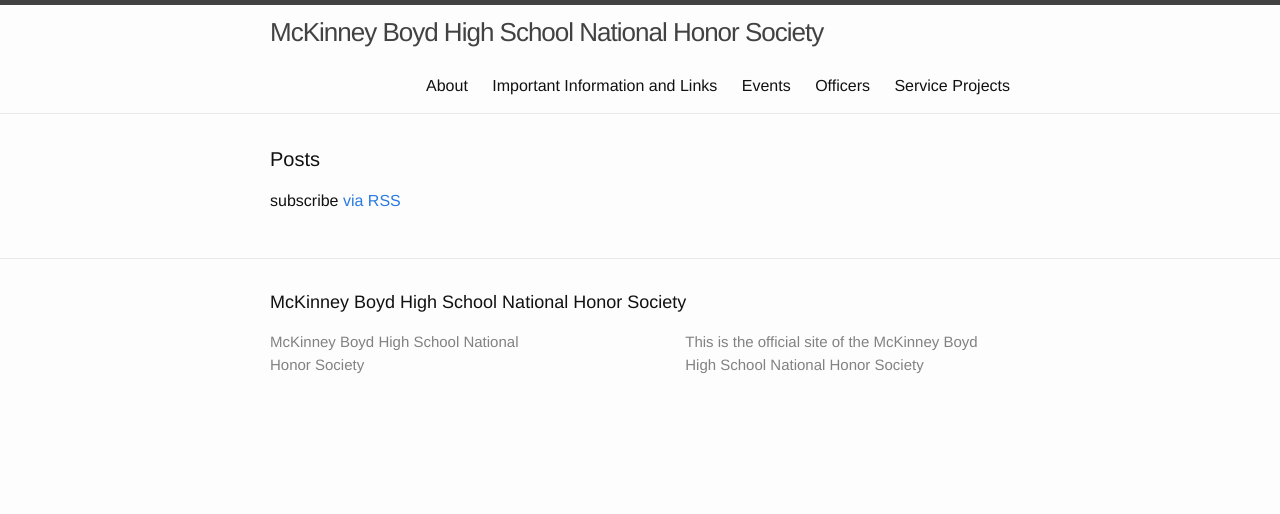
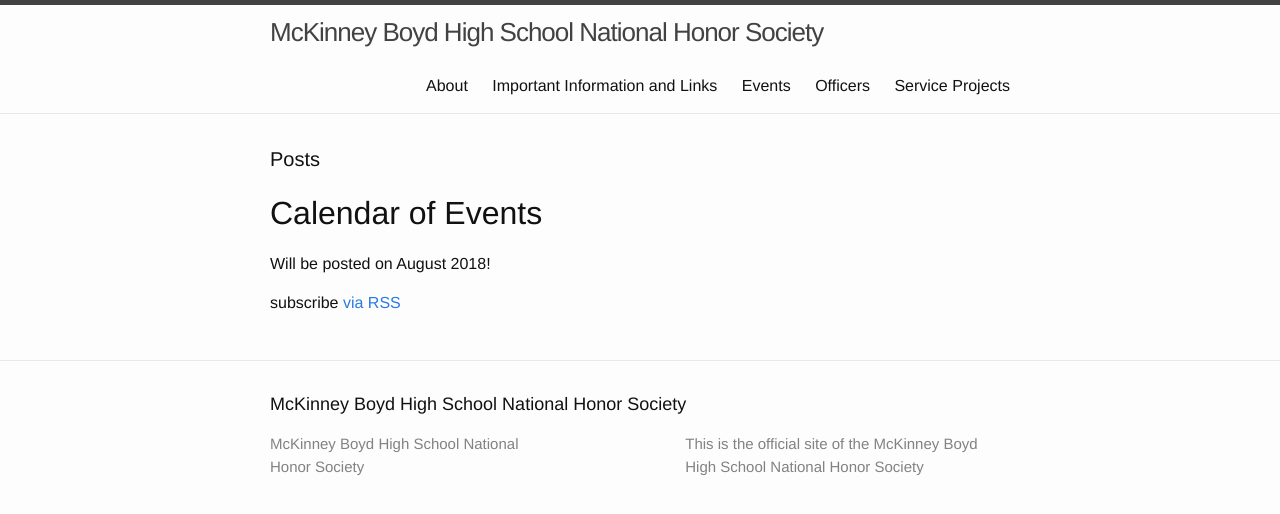
Before and after one commit to mbhs-nhs/mbhs-nhs.github.io, a Jekyll site: the page built from events.md, in a window 1280 px wide. Shown: the top 514 px of the page. Built offline with Jekyll 4.4.1, drawn with Linux system fonts in a browser that asks for light colours.

Commit message:
Update events.md

```diff
--- a/events.md
+++ b/events.md
@@ -2,3 +2,6 @@
 layout: home
 title: Events
 ---
+
+# Calendar of Events
+Will be posted on August 2018!
```
